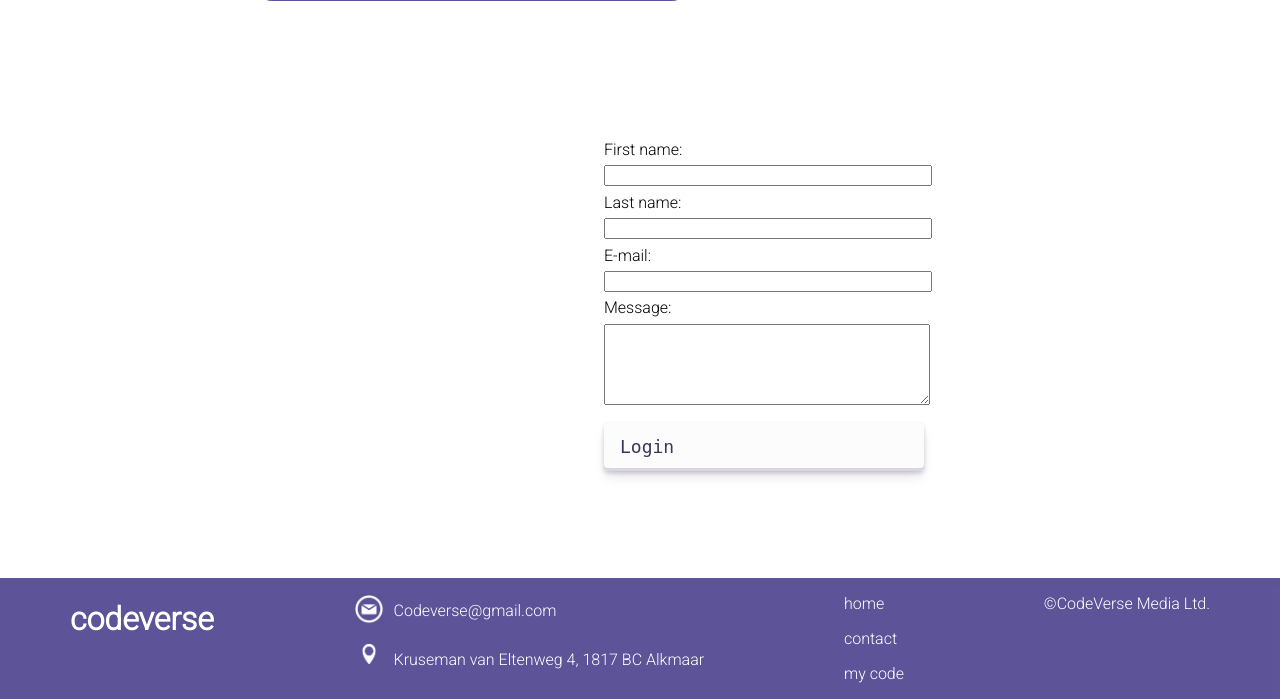
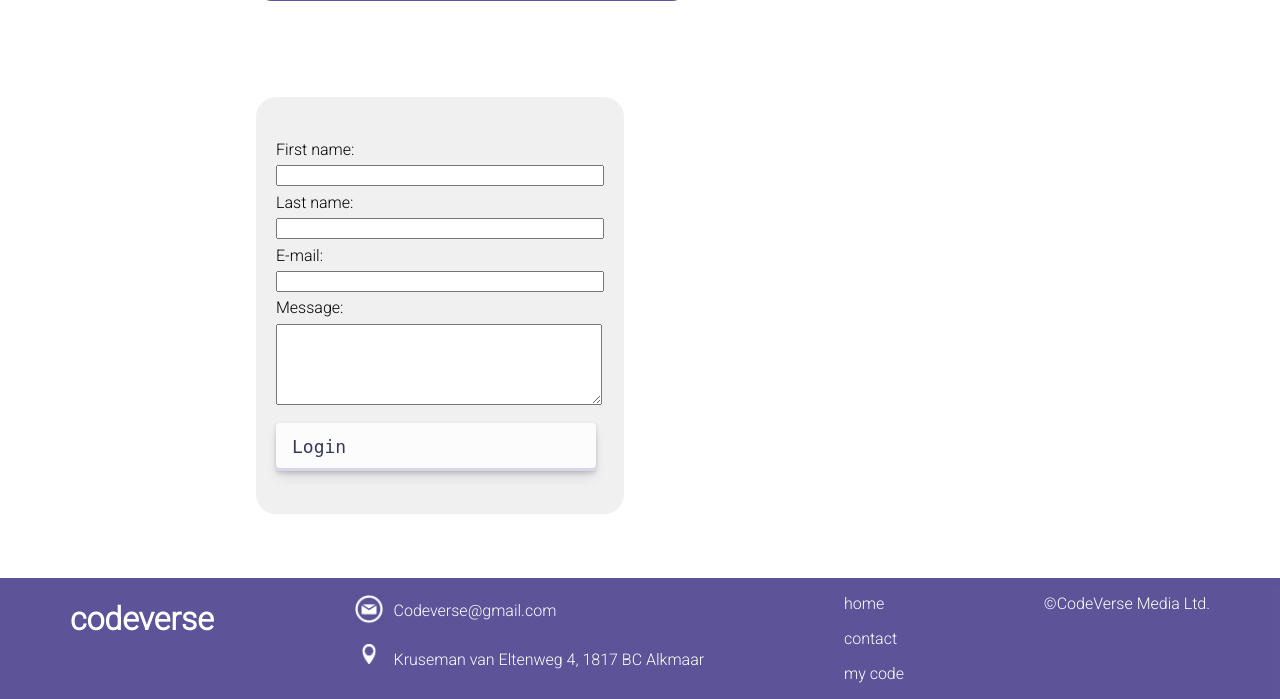
Before and after one commit to horizoncollege/project-2-verdieping-scrum-codeverse, a PHP site: page /contact.php in a window 1280 px wide. Shown: the part 684-1383 px from the top of the page. Run offline with PHP 8.4, Linux system fonts and the light colour scheme.

Commit message:
contactcontainer veranderd

```diff
--- a/style.css
+++ b/style.css
@@ -269,6 +269,9 @@ form{
     display: flex;
     justify-content: center;
     align-items: center;
+    background-color: #f0f0f0;
+    border-radius: 20px;
+    width: 23rem;
 }
 
 .contacttext {
```
